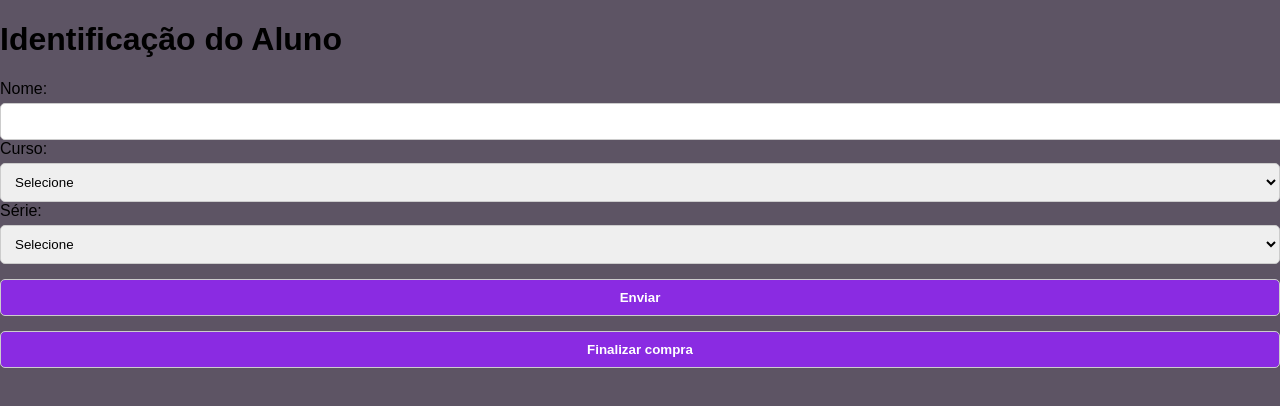
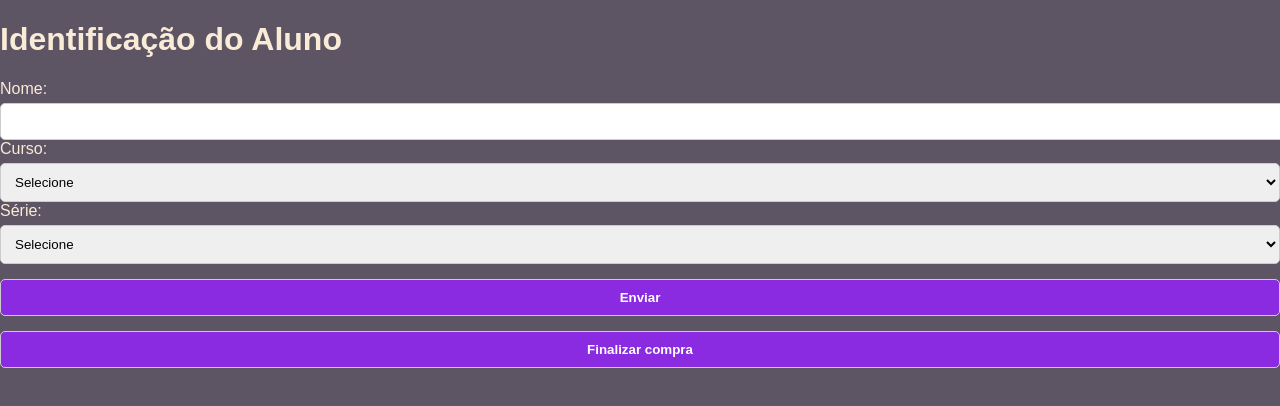
Before and after one commit to JVLsx/Next_LevelFoods, a plain HTML site: page indentificacao.html in a window 1280 px wide. Shown: the top 406 px of the page. Drawn offline with Linux system fonts and the light colour scheme.

Commit message:
Update indentificacao.html

```diff
--- a/indentificacao.html
+++ b/indentificacao.html
@@ -11,6 +11,7 @@
             margin: 0;
             background-color: rgb(93, 84, 100);
             font-family: Arial, Helvetica, sans-serif;
+            color: antiquewhite;
         }
 
         .descrisao {
@@ -21,6 +22,10 @@
             display: flex;
             align-items: center;
             justify-content: center;
+        }
+
+        h1{
+           color: antiquewhite;
         }
 
         .produto {
```
